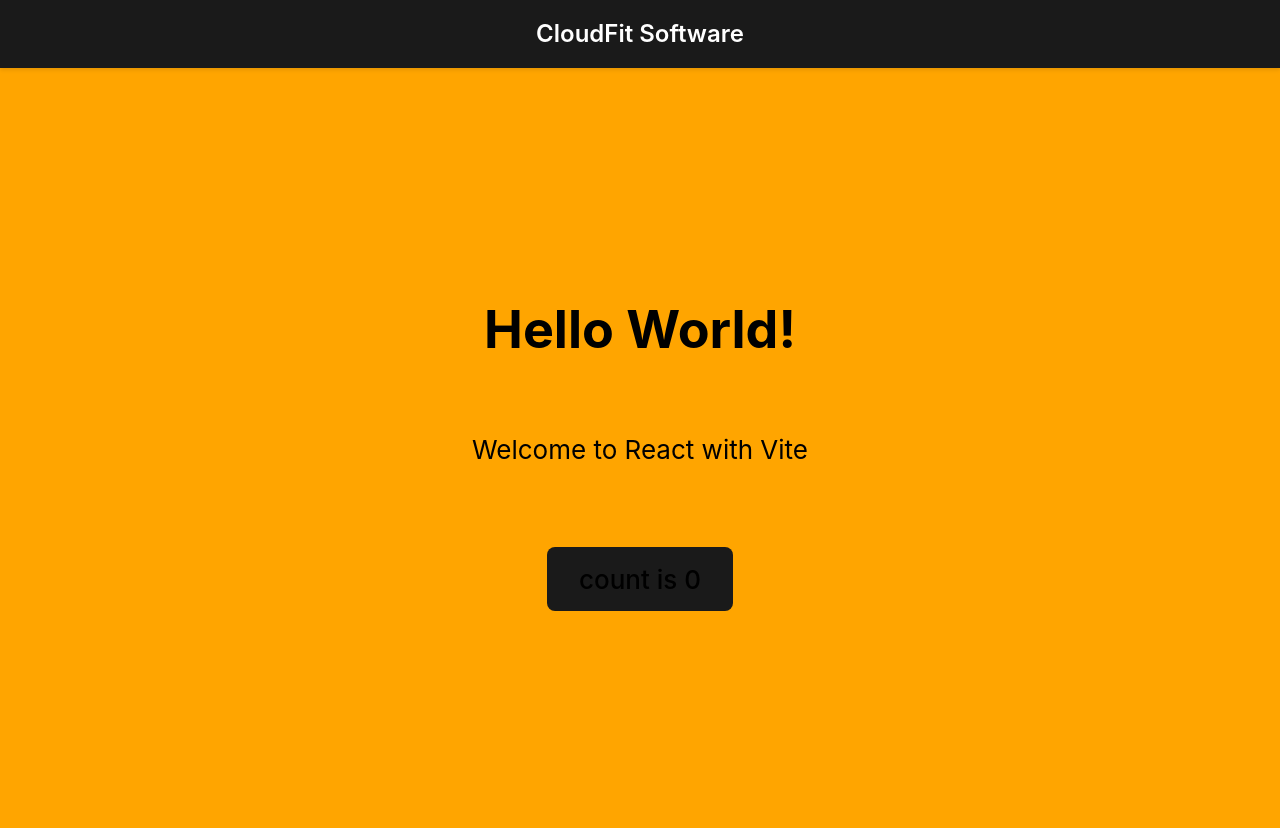
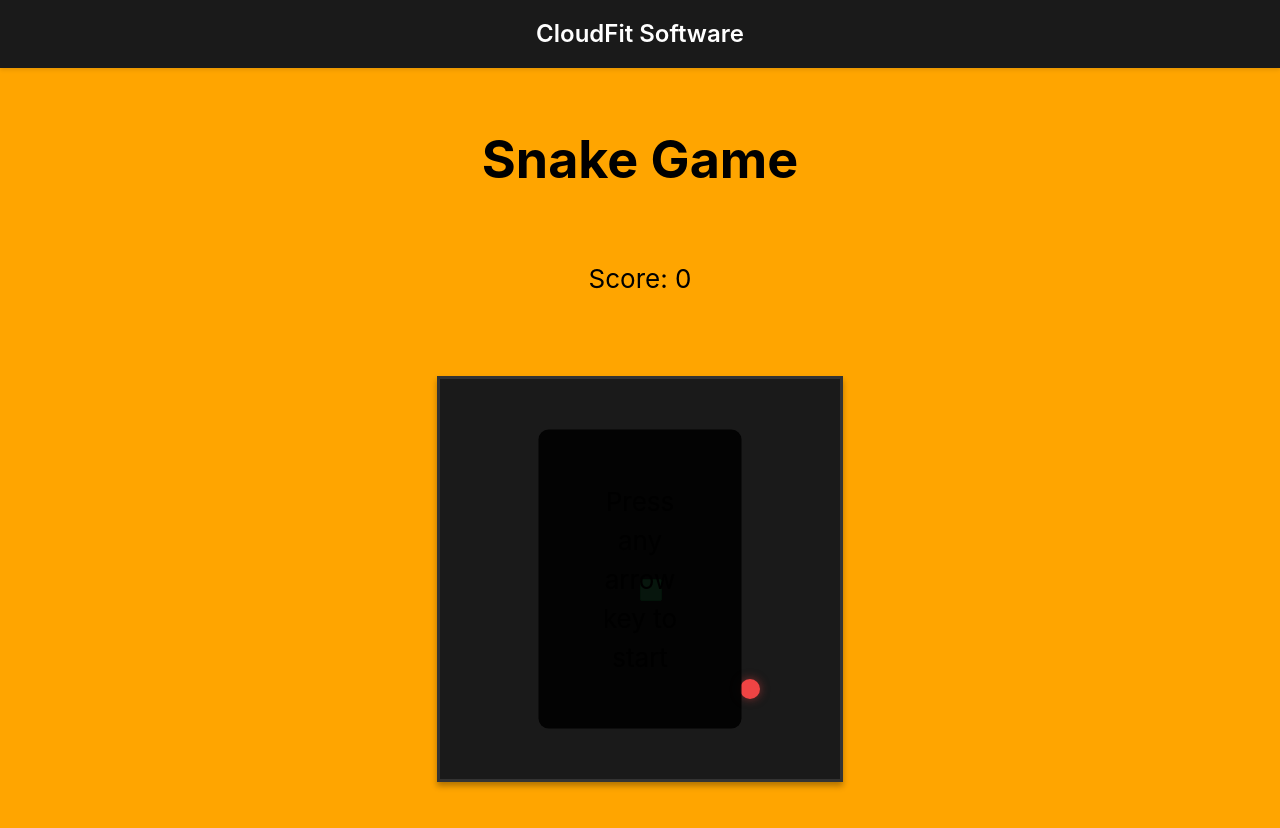
Before and after one commit to sam2k13/react-hello-world, a React (Vite) app: page / in a window 1280 px wide. Shown: the top 828 px of the page. Built offline with nearby package versions, Linux system fonts and the light colour scheme.

Commit message:
Replace counter with snake game

```diff
--- a/src/App.css
+++ b/src/App.css
@@ -36,6 +36,50 @@
   padding: 2em;
 }
 
+.game-container {
+  position: relative;
+  margin: 2em 0;
+}
+
+.game-board {
+  position: relative;
+  background-color: #1a1a1a;
+  border: 3px solid #333;
+  box-shadow: 0 4px 6px rgba(0, 0, 0, 0.3);
+}
+
+.snake-segment {
+  position: absolute;
+  background-color: #4ade80;
+  border: 1px solid #22c55e;
+  border-radius: 2px;
+}
+
+.food {
+  position: absolute;
+  background-color: #ef4444;
+  border-radius: 50%;
+  box-shadow: 0 0 10px rgba(239, 68, 68, 0.5);
+}
+
+.game-message {
+  position: absolute;
+  top: 50%;
+  left: 50%;
+  transform: translate(-50%, -50%);
+  background-color: rgba(0, 0, 0, 0.9);
+  padding: 2em;
+  border-radius: 10px;
+  text-align: center;
+  z-index: 10;
+}
+
+.game-message p {
+  margin: 0 0 1em 0;
+  font-size: 1.5em;
+  color: white;
+}
+
 button {
   border-radius: 8px;
   border: 1px solid transparent;
--- a/src/App.jsx
+++ b/src/App.jsx
@@ -1,8 +1,107 @@
-import { useState } from 'react'
+import { useState, useEffect, useCallback } from 'react'
 import './App.css'
 
+const GRID_SIZE = 20;
+const CELL_SIZE = 20;
+const INITIAL_SNAKE = [[10, 10]];
+const INITIAL_DIRECTION = { x: 1, y: 0 };
+const INITIAL_FOOD = [15, 15];
+
 function App() {
-  const [count, setCount] = useState(0)
+  const [snake, setSnake] = useState(INITIAL_SNAKE);
+  const [direction, setDirection] = useState(INITIAL_DIRECTION);
+  const [food, setFood] = useState(INITIAL_FOOD);
+  const [gameOver, setGameOver] = useState(false);
+  const [score, setScore] = useState(0);
+  const [gameStarted, setGameStarted] = useState(false);
+
+  const generateFood = useCallback(() => {
+    const newFood = [
+      Math.floor(Math.random() * GRID_SIZE),
+      Math.floor(Math.random() * GRID_SIZE)
+    ];
+    return newFood;
+  }, []);
+
+  const resetGame = () => {
+    setSnake(INITIAL_SNAKE);
+    setDirection(INITIAL_DIRECTION);
+    setFood(INITIAL_FOOD);
+    setGameOver(false);
+    setScore(0);
+    setGameStarted(true);
+  };
+
+  useEffect(() => {
+    const handleKeyPress = (e) => {
+      if (!gameStarted && e.key.startsWith('Arrow')) {
+        setGameStarted(true);
+      }
+
+      switch (e.key) {
+        case 'ArrowUp':
+          if (direction.y === 0) setDirection({ x: 0, y: -1 });
+          break;
+        case 'ArrowDown':
+          if (direction.y === 0) setDirection({ x: 0, y: 1 });
+          break;
+        case 'ArrowLeft':
+          if (direction.x === 0) setDirection({ x: -1, y: 0 });
+          break;
+        case 'ArrowRight':
+          if (direction.x === 0) setDirection({ x: 1, y: 0 });
+          break;
+        default:
+          break;
+      }
+    };
+
+    window.addEventListener('keydown', handleKeyPress);
+    return () => window.removeEventListener('keydown', handleKeyPress);
+  }, [direction, gameStarted]);
+
+  useEffect(() => {
+    if (!gameStarted || gameOver) return;
+
+    const moveSnake = () => {
+      setSnake((prevSnake) => {
+        const head = prevSnake[0];
+        const newHead = [head[0] + direction.x, head[1] + direction.y];
+
+        // Check wall collision
+        if (
+          newHead[0] < 0 ||
+          newHead[0] >= GRID_SIZE ||
+          newHead[1] < 0 ||
+          newHead[1] >= GRID_SIZE
+        ) {
+          setGameOver(true);
+          return prevSnake;
+        }
+
+        // Check self collision
+        if (prevSnake.some(segment => segment[0] === newHead[0] && segment[1] === newHead[1])) {
+          setGameOver(true);
+          return prevSnake;
+        }
+
+        const newSnake = [newHead, ...prevSnake];
+
+        // Check food collision
+        if (newHead[0] === food[0] && newHead[1] === food[1]) {
+          setFood(generateFood());
+          setScore(s => s + 10);
+        } else {
+          newSnake.pop();
+        }
+
+        return newSnake;
+      });
+    };
+
+    const gameLoop = setInterval(moveSnake, 150);
+    return () => clearInterval(gameLoop);
+  }, [direction, food, gameOver, gameStarted, generateFood]);
 
   return (
     <div className="App">
@@ -10,12 +109,47 @@ function App() {
         <h1>CloudFit Software</h1>
       </nav>
       <header className="App-header">
-        <h1>Hello World!</h1>
-        <p>Welcome to React with Vite</p>
-        <div className="card">
-          <button onClick={() => setCount((count) => count + 1)}>
-            count is {count}
-          </button>
+        <h1>Snake Game</h1>
+        <p>Score: {score}</p>
+        <div className="game-container">
+          <div
+            className="game-board"
+            style={{
+              width: GRID_SIZE * CELL_SIZE,
+              height: GRID_SIZE * CELL_SIZE,
+            }}
+          >
+            {snake.map((segment, index) => (
+              <div
+                key={index}
+                className="snake-segment"
+                style={{
+                  left: segment[0] * CELL_SIZE,
+                  top: segment[1] * CELL_SIZE,
+                  width: CELL_SIZE,
+                  height: CELL_SIZE,
+                }}
+              />
+            ))}
+            <div
+              className="food"
+              style={{
+                left: food[0] * CELL_SIZE,
+                top: food[1] * CELL_SIZE,
+                width: CELL_SIZE,
+                height: CELL_SIZE,
+              }}
+            />
+          </div>
+          {!gameStarted && !gameOver && (
+            <div className="game-message">Press any arrow key to start</div>
+          )}
+          {gameOver && (
+            <div className="game-message">
+              <p>Game Over!</p>
+              <button onClick={resetGame}>Play Again</button>
+            </div>
+          )}
         </div>
       </header>
     </div>
```
